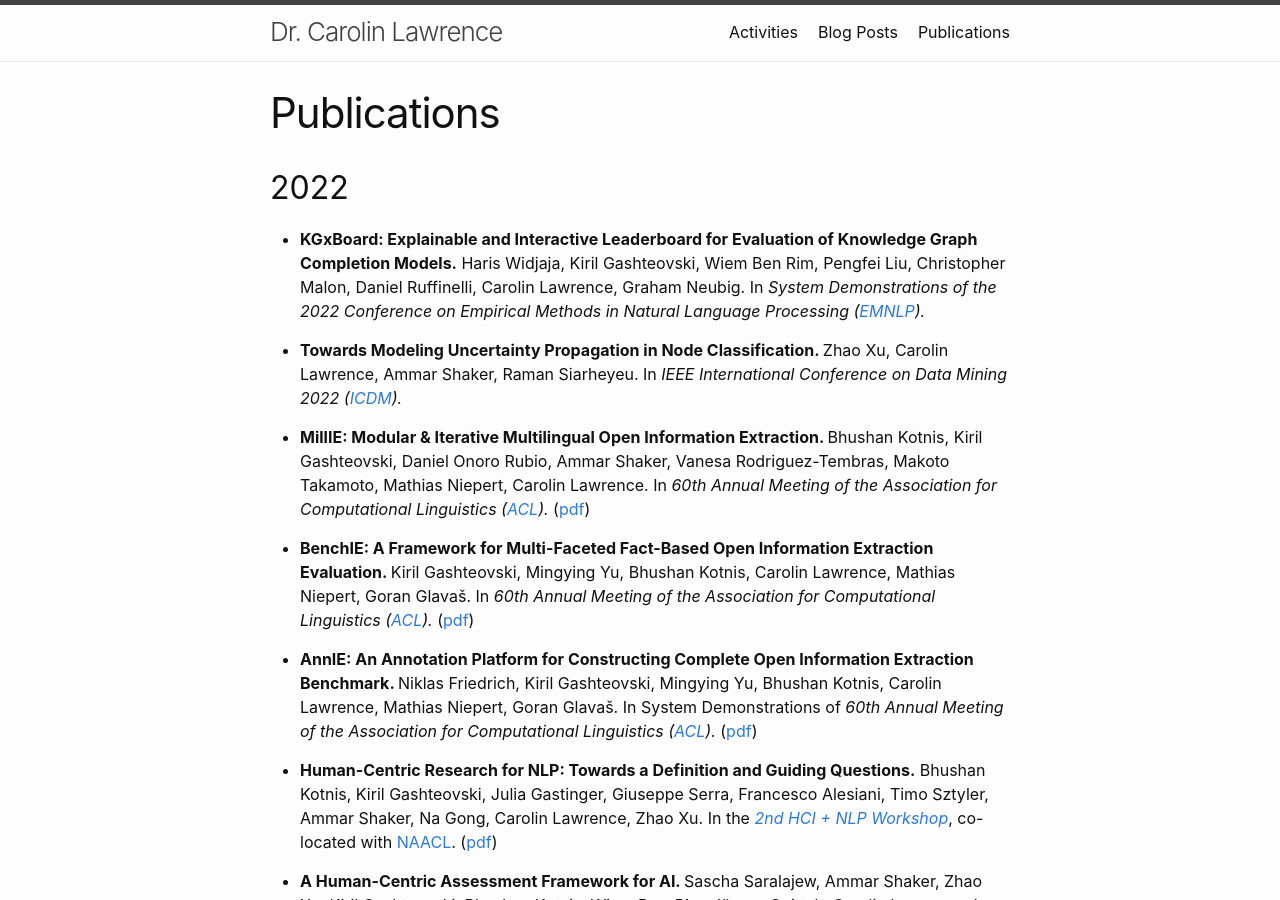
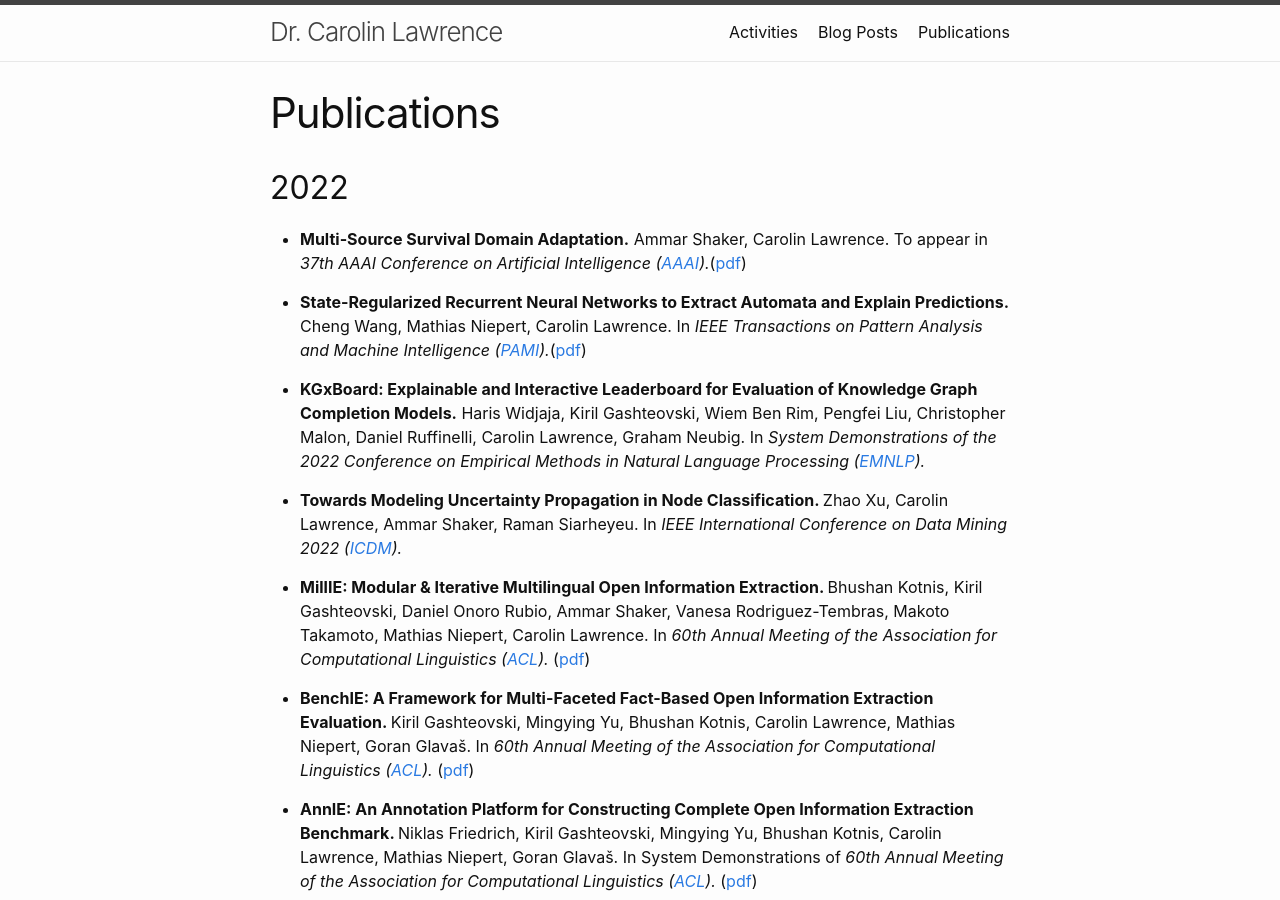
Before and after one commit to carolinlawrence/carolinlawrence.github.io, a Jekyll site: the page built from publications.markdown, in a window 1280 px wide and 900 px high. Built offline with Jekyll 4.4.1, drawn with Linux system fonts in a browser that asks for light colours.

Commit message:
Update publications.markdown

```diff
--- a/publications.markdown
+++ b/publications.markdown
@@ -6,6 +6,8 @@ layout: page
 
 ## 2022
 <ul>
+    <p><li><b>Multi-Source Survival Domain Adaptation.</b> Ammar Shaker, Carolin Lawrence. To appear in <i>37th AAAI Conference on Artificial Intelligence (<a href="https://aaai.org/Conferences/AAAI-23/">AAAI</a>).</i>(<a href="https://arxiv.org/abs/2212.00424">pdf</a>)</li></p>
+    <p><li><b>State-Regularized Recurrent Neural Networks to Extract Automata and Explain Predictions.</b> Cheng Wang, Mathias Niepert, Carolin Lawrence. In <i>IEEE Transactions on Pattern Analysis and Machine Intelligence (<a href="https://ieeexplore.ieee.org/xpl/RecentIssue.jsp?punumber=34">PAMI</a>).</i>(<a href="https://ieeexplore.ieee.org/abstract/document/9965745">pdf</a>)</li></p>
   <p><li><b>KGxBoard: Explainable and Interactive Leaderboard for Evaluation of Knowledge Graph Completion Models.</b> Haris Widjaja, Kiril Gashteovski, Wiem Ben Rim, Pengfei Liu, Christopher Malon, Daniel Ruffinelli, Carolin Lawrence, Graham Neubig. In <i>System Demonstrations of the 2022 Conference on Empirical Methods in Natural Language Processing  (<a href="https://2022.emnlp.org/">EMNLP</a>).</i></li></p>
   <p><li><b>Towards Modeling Uncertainty Propagation in Node Classification. </b>Zhao Xu, Carolin Lawrence, Ammar Shaker, Raman Siarheyeu. In <i>IEEE International Conference on Data Mining 2022 (<a href="https://icdm22.cse.usf.edu/">ICDM</a>).</i></li></p>
   <p><li><b>MillIE: Modular & Iterative Multilingual Open Information Extraction. </b>Bhushan Kotnis, Kiril Gashteovski, Daniel Onoro Rubio, Ammar Shaker, Vanesa Rodriguez-Tembras, Makoto Takamoto, Mathias Niepert, Carolin Lawrence. In <i>60th Annual Meeting of the Association for Computational Linguistics (<a href="https://2022.aclweb.org/">ACL</a>). </i>(<a href="https://aclanthology.org/2022.acl-long.478/">pdf</a>)</li></p>
```
